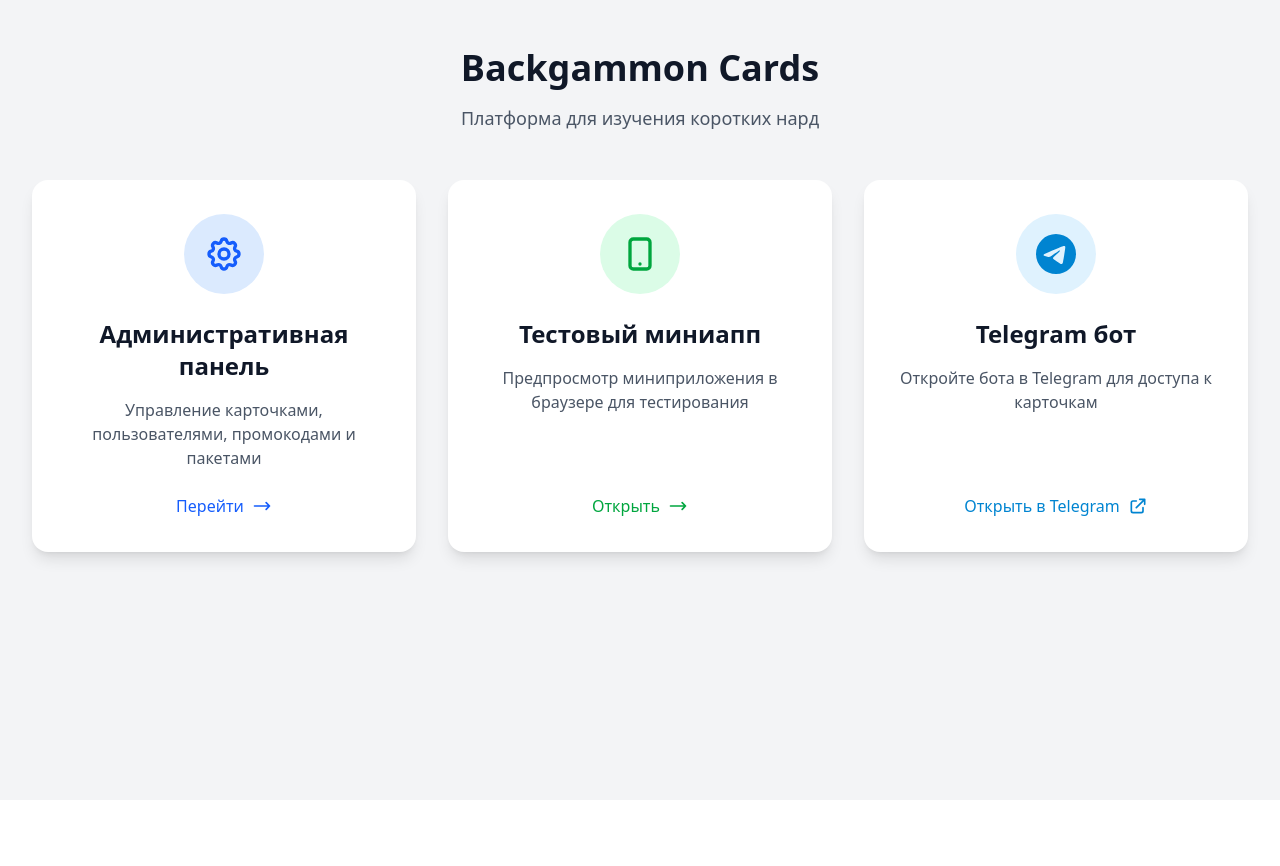
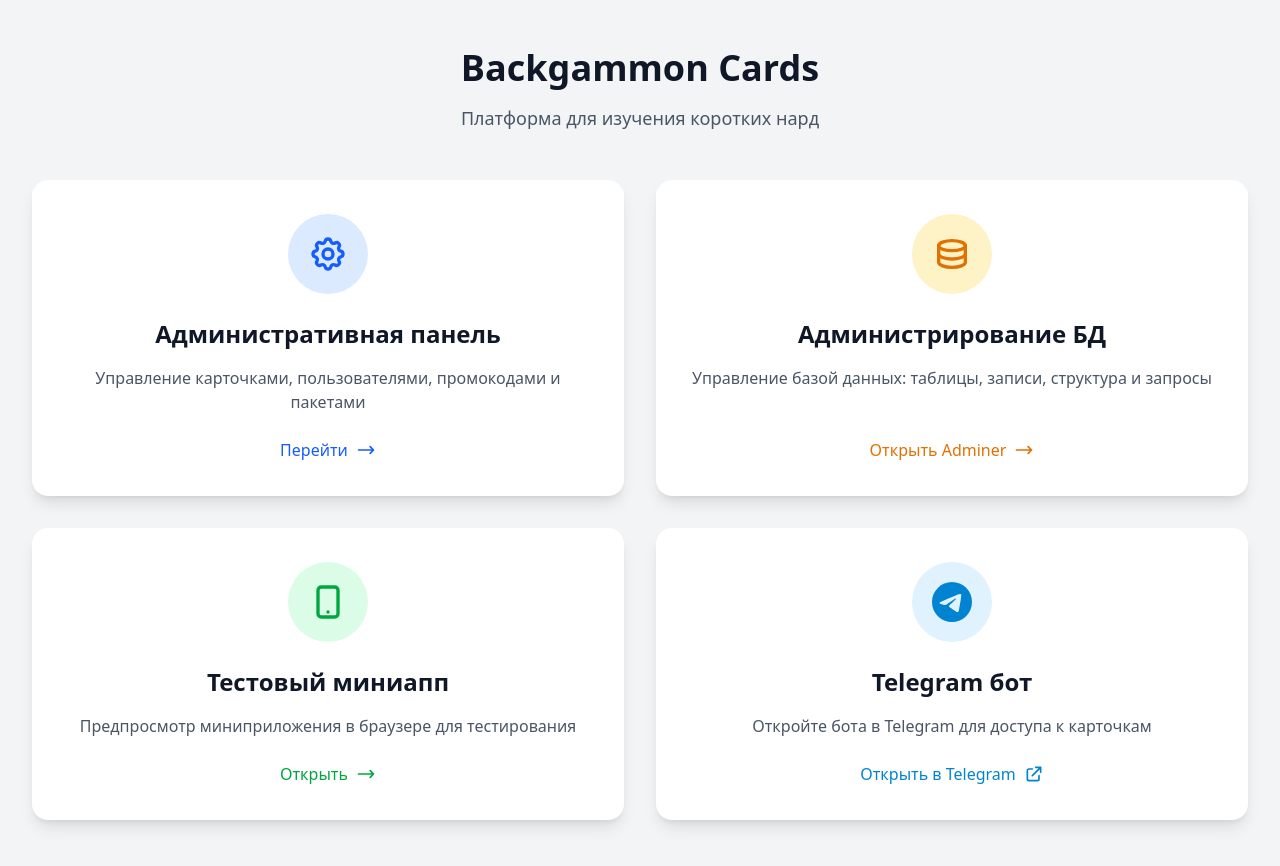
Before and after one commit to IlyaStepanov1104/Backgammon, a Next.js app: page / in a window 1280 px wide. Before the commit the page ends 800 px from the top, so only its background shows below. Built offline with nearby package versions, Linux system fonts and the light colour scheme; no server answers.

Commit message:
edit index page

```diff
--- a/src/app/page.js
+++ b/src/app/page.js
@@ -2,6 +2,7 @@
 
 export default function Home() {
     const botUsername = process.env.NEXT_PUBLIC_TELEGRAM_BOT_USERNAME || 'your_bot';
+    const databaseAdminerUrl = process.env.NEXT_PUBLIC_DATABASE_URL || '/404';
 
     return (
         <div className="min-h-screen bg-gray-100 py-12 px-4 sm:px-6 lg:px-8">
@@ -15,7 +16,7 @@
                     </p>
                 </div>
 
-                <div className="grid grid-cols-1 md:grid-cols-3 gap-8">
+                <div className="grid grid-cols-1 md:grid-cols-2 gap-8">
                     {/* Административная панель */}
                     <Link href="/admin" className="group" target="_blank">
                         <div className="bg-white rounded-2xl shadow-lg hover:shadow-xl transition-all duration-300 p-8 h-full border-2 border-transparent hover:border-blue-500">
@@ -42,6 +43,68 @@
                         </div>
                     </Link>
 
+
+                    {/* Административная панель БД */}
+                    <Link href={databaseAdminerUrl} className="group" target="_blank">
+                        <div className="bg-white rounded-2xl shadow-lg hover:shadow-xl transition-all duration-300 p-8 h-full border-2 border-transparent hover:border-amber-500">
+                            <div className="flex flex-col items-center text-center h-full">
+                                <div className="w-20 h-20 bg-amber-100 rounded-full flex items-center justify-center mb-6 group-hover:bg-amber-200 transition-colors">
+                                    <svg
+                                        className="w-10 h-10 text-amber-600"
+                                        fill="none"
+                                        stroke="currentColor"
+                                        viewBox="0 0 24 24"
+                                    >
+                                        <path
+                                            strokeLinecap="round"
+                                            strokeLinejoin="round"
+                                            strokeWidth={2}
+                                            d="M4 7c0-1.657 3.582-3 8-3s8 1.343 8 3-3.582 3-8 3-8-1.343-8-3z"
+                                        />
+                                        <path
+                                            strokeLinecap="round"
+                                            strokeLinejoin="round"
+                                            strokeWidth={2}
+                                            d="M4 7v5c0 1.657 3.582 3 8 3s8-1.343 8-3V7"
+                                        />
+                                        <path
+                                            strokeLinecap="round"
+                                            strokeLinejoin="round"
+                                            strokeWidth={2}
+                                            d="M4 12v5c0 1.657 3.582 3 8 3s8-1.343 8-3v-5"
+                                        />
+                                    </svg>
+                                </div>
+
+                                <h2 className="text-2xl font-bold text-gray-900 mb-4">
+                                    Администрирование БД
+                                </h2>
+
+                                <p className="text-gray-600 mb-6 flex-grow">
+                                    Управление базой данных: таблицы, записи, структура и запросы
+                                </p>
+
+                                <span className="inline-flex items-center text-amber-600 font-medium group-hover:text-amber-700">
+                                    Открыть Adminer
+                                    <svg
+                                        className="w-5 h-5 ml-2 transform group-hover:translate-x-1 transition-transform"
+                                        fill="none"
+                                        stroke="currentColor"
+                                        viewBox="0 0 24 24"
+                                    >
+                                        <path
+                                            strokeLinecap="round"
+                                            strokeLinejoin="round"
+                                            strokeWidth={2}
+                                            d="M17 8l4 4m0 0l-4 4m4-4H3"
+                                        />
+                                    </svg>
+                                </span>
+                            </div>
+                        </div>
+                    </Link>
+
+
                     {/* Тестовый миниапп */}
                     <Link href="/miniapp?user=424750854" className="group" target="_blank">
                         <div className="bg-white rounded-2xl shadow-lg hover:shadow-xl transition-all duration-300 p-8 h-full border-2 border-transparent hover:border-green-500">
@@ -67,13 +130,14 @@
                         </div>
                     </Link>
 
+
                     {/* Telegram бот */}
                     <a href={`https://t.me/${botUsername}`} target="_blank" rel="noopener noreferrer" className="group">
                         <div className="bg-white rounded-2xl shadow-lg hover:shadow-xl transition-all duration-300 p-8 h-full border-2 border-transparent hover:border-sky-500">
                             <div className="flex flex-col items-center text-center h-full">
                                 <div className="w-20 h-20 bg-sky-100 rounded-full flex items-center justify-center mb-6 group-hover:bg-sky-200 transition-colors">
                                     <svg className="w-10 h-10 text-sky-600" fill="currentColor" viewBox="0 0 24 24">
-                                        <path d="M11.944 0A12 12 0 0 0 0 12a12 12 0 0 0 12 12 12 12 0 0 0 12-12A12 12 0 0 0 12 0a12 12 0 0 0-.056 0zm4.962 7.224c.1-.002.321.023.465.14a.506.506 0 0 1 .171.325c.016.093.036.306.02.472-.18 1.898-.962 6.502-1.36 8.627-.168.9-.499 1.201-.82 1.23-.696.065-1.225-.46-1.9-.902-1.056-.693-1.653-1.124-2.678-1.8-1.185-.78-.417-1.21.258-1.91.177-.184 3.247-2.977 3.307-3.23.007-.032.014-.15-.056-.212s-.174-.041-.249-.024c-.106.024-1.793 1.14-5.061 3.345-.48.33-.913.49-1.302.48-.428-.008-1.252-.241-1.865-.44-.752-.245-1.349-.374-1.297-.789.027-.216.325-.437.893-.663 3.498-1.524 5.83-2.529 6.998-3.014 3.332-1.386 4.025-1.627 4.476-1.635z"/>
+                                        <path d="M11.944 0A12 12 0 0 0 0 12a12 12 0 0 0 12 12 12 12 0 0 0 12-12A12 12 0 0 0 12 0a12 12 0 0 0-.056 0zm4.962 7.224c.1-.002.321.023.465.14a.506.506 0 0 1 .171.325c.016.093.036.306.02.472-.18 1.898-.962 6.502-1.36 8.627-.168.9-.499 1.201-.82 1.23-.696.065-1.225-.46-1.9-.902-1.056-.693-1.653-1.124-2.678-1.8-1.185-.78-.417-1.21.258-1.91.177-.184 3.247-2.977 3.307-3.23.007-.032.014-.15-.056-.212s-.174-.041-.249-.024c-.106.024-1.793 1.14-5.061 3.345-.48.33-.913.49-1.302.48-.428-.008-1.252-.241-1.865-.44-.752-.245-1.349-.374-1.297-.789.027-.216.325-.437.893-.663 3.498-1.524 5.83-2.529 6.998-3.014 3.332-1.386 4.025-1.627 4.476-1.635z" />
                                     </svg>
                                 </div>
                                 <h2 className="text-2xl font-bold text-gray-900 mb-4">
```
